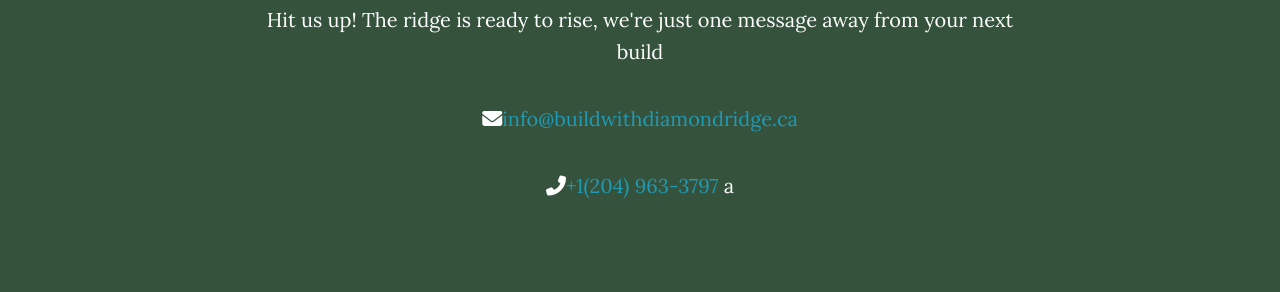
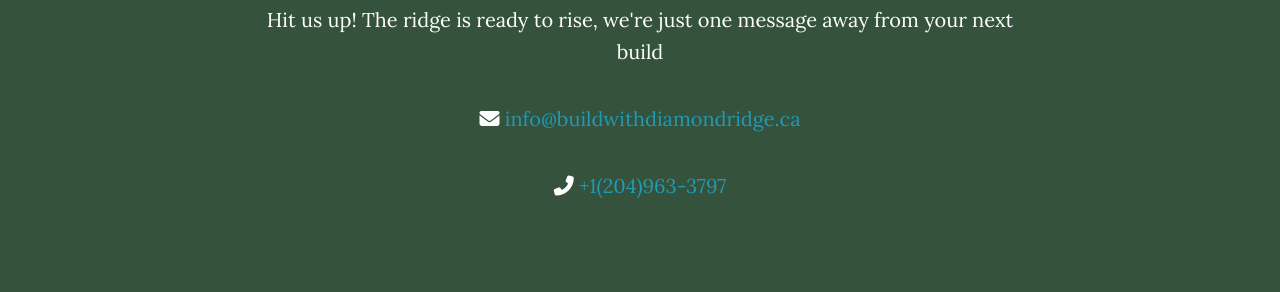
Before and after one commit to Marshmallows7920/buildwithdiamondridge, a Jekyll site: the page built from index.html, in a window 1280 px wide and 900 px high, scrolled down 2378 px. Shown: the part 531-823 px from the top of the window. Built offline with Jekyll 4.4.1, drawn with Linux system fonts in a browser that asks for light colours; nearby versions of some CDN libraries.

Commit message:
Update contact.html

```diff
--- a/_includes/contact.html
+++ b/_includes/contact.html
@@ -5,8 +5,8 @@
                 <h2>Contact</h2>
                 <h4>Let's build something solid together</h4>
                 <p>Hit us up! The ridge is ready to rise, we're just one message away from your next build</p>
-                <p><i class='fas fa-envelope'></i><a href="mailto:{{ site.email }}">{{ site.email }}</a></p>
-                <p><i class='fas fa-phone-alt'></i><a href="tel:+12049633797">+1(204) 963-3797 </a>a</p>
+                <p><i class='fas fa-envelope'></i> <a href="mailto:{{ site.email }}"> {{ site.email }} </a></p>
+                <p><i class='fas fa-phone-alt'></i> <a href="tel:+12049633797"> +1(204)963-3797 </a></p>
                 <!-- <h4>Follow us</h4> -->
                 <!-- <ul class="list-inline banner-social-buttons"> -->
                     <!-- {% for network in site.social %} -->
```
